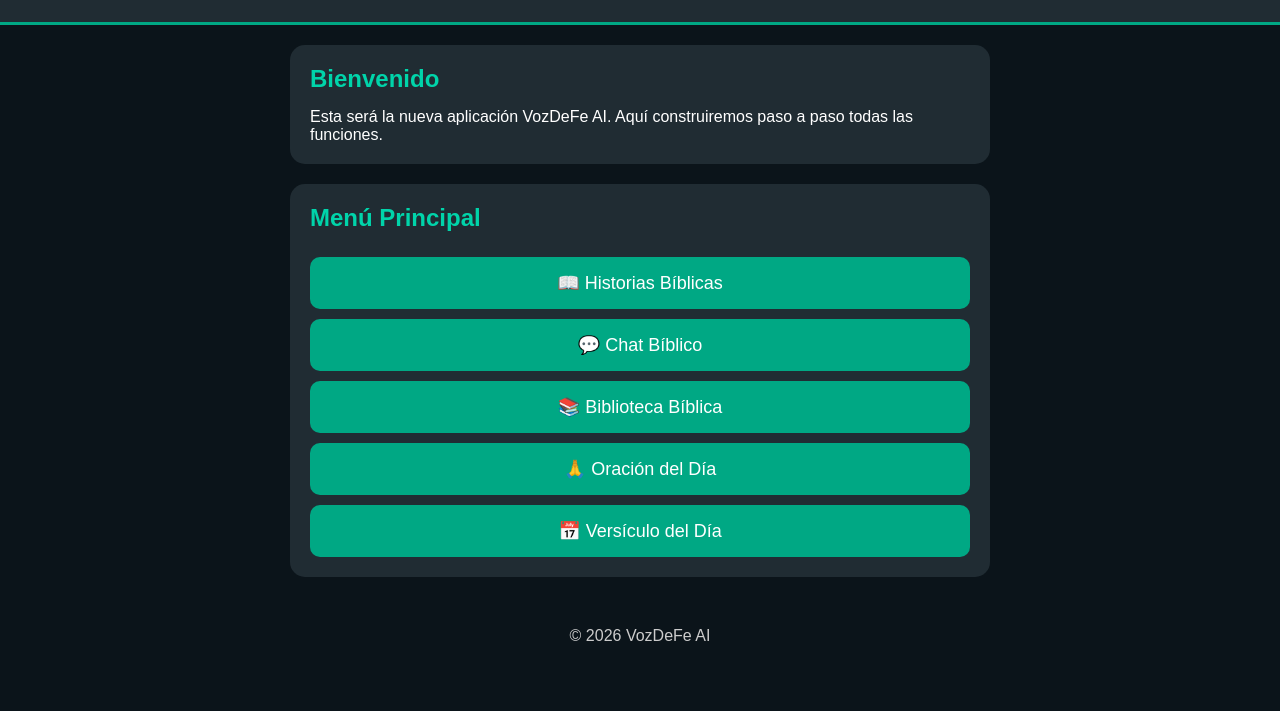
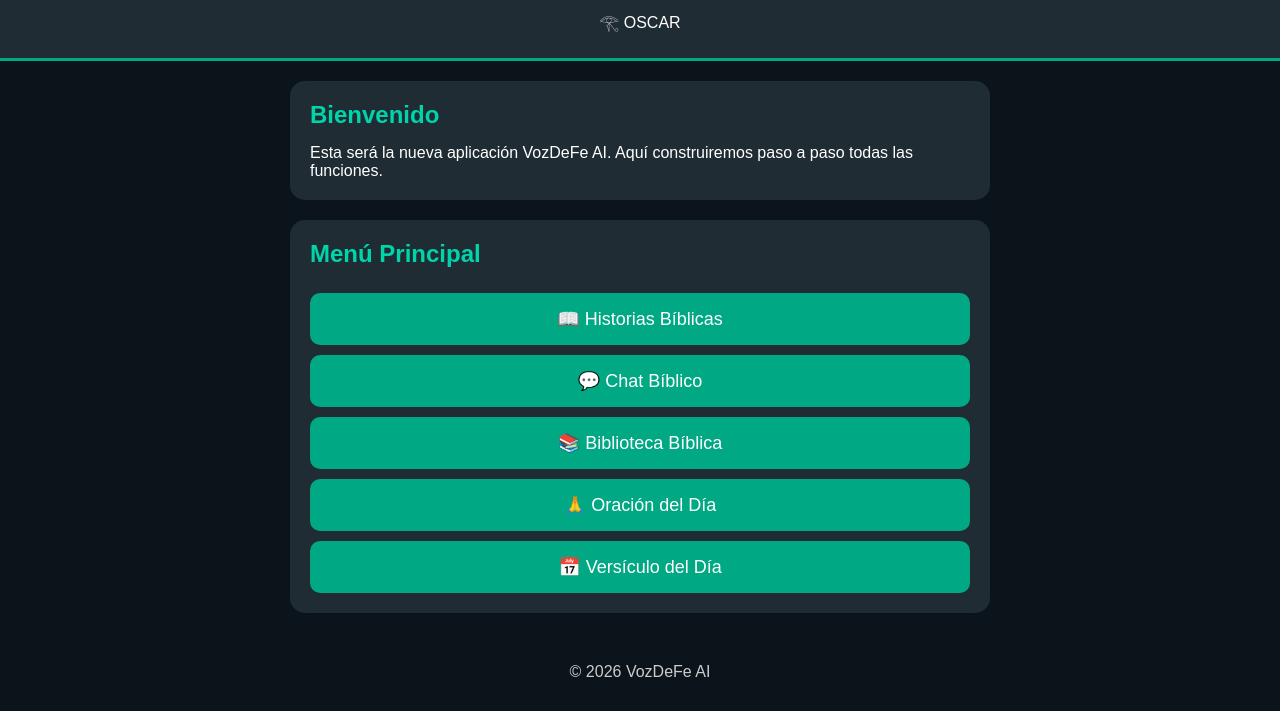
Before and after one commit to ozkarayala425/Vozdefe-, a plain HTML site: page index.html in a window 1280 px wide. Shown: the part 108-819 px from the top of the page. Drawn offline with Linux system fonts and the light colour scheme.

Commit message:
Fix header structure in index.html

```diff
--- a/index.html
+++ b/index.html
@@ -77,13 +77,15 @@ footer{
 
 <body>
 
-<header>
+    <header>
 
 <h1>𓂀 VozDeFe AI</h1>
 
 <p>Inteligencia Artificial al servicio de la Palabra de Dios</p>
 
-</header>
+<p>𓂀 OSCAR</p>
+
+    </header>
 
 <div class="container">
 
```
